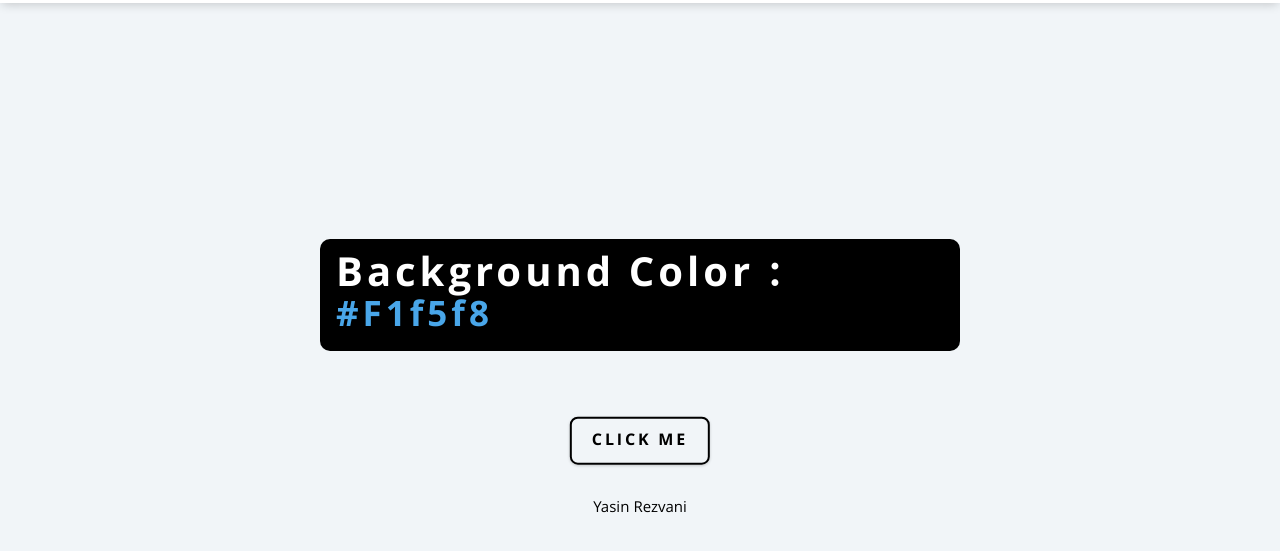
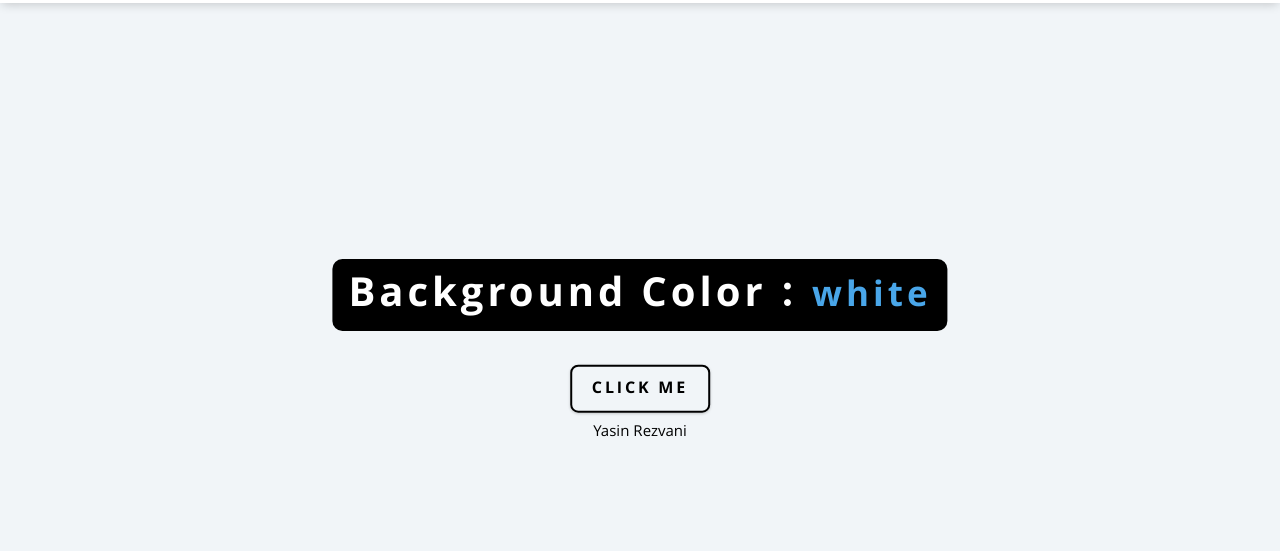
Before and after one commit to YasinRezvani/Color-Flipper, a plain HTML site: page index.html in a window 1280 px wide. Shown: the part 65-616 px from the top of the page. Drawn offline with Linux system fonts and the light colour scheme.

Commit message:
change code in preview

```diff
--- a/index.html
+++ b/index.html
@@ -31,7 +31,7 @@
 
     <main>
         <div class="container">
-                <h2>Background Color : <span class="color">#F1f5f8</span></h2>
+                <h2>Background Color : <span class="color">white</span></h2>
             <button class="btn btn-main" id="btn">CLICK ME</button>
             <div class="yasin">Yasin Rezvani</div>
         </div>
--- a/js/app.js
+++ b/js/app.js
@@ -10,7 +10,7 @@ const slide= () => {
 
 slide();
 
-let pallete = ["green","brown","blue","purple", "pink" , "#2196F3"];
+let pallete = ["green","brown","blue","purple", "pink"];
 
 let btn = document.querySelector(".btn");
 let span = document.querySelector(".color");
```
